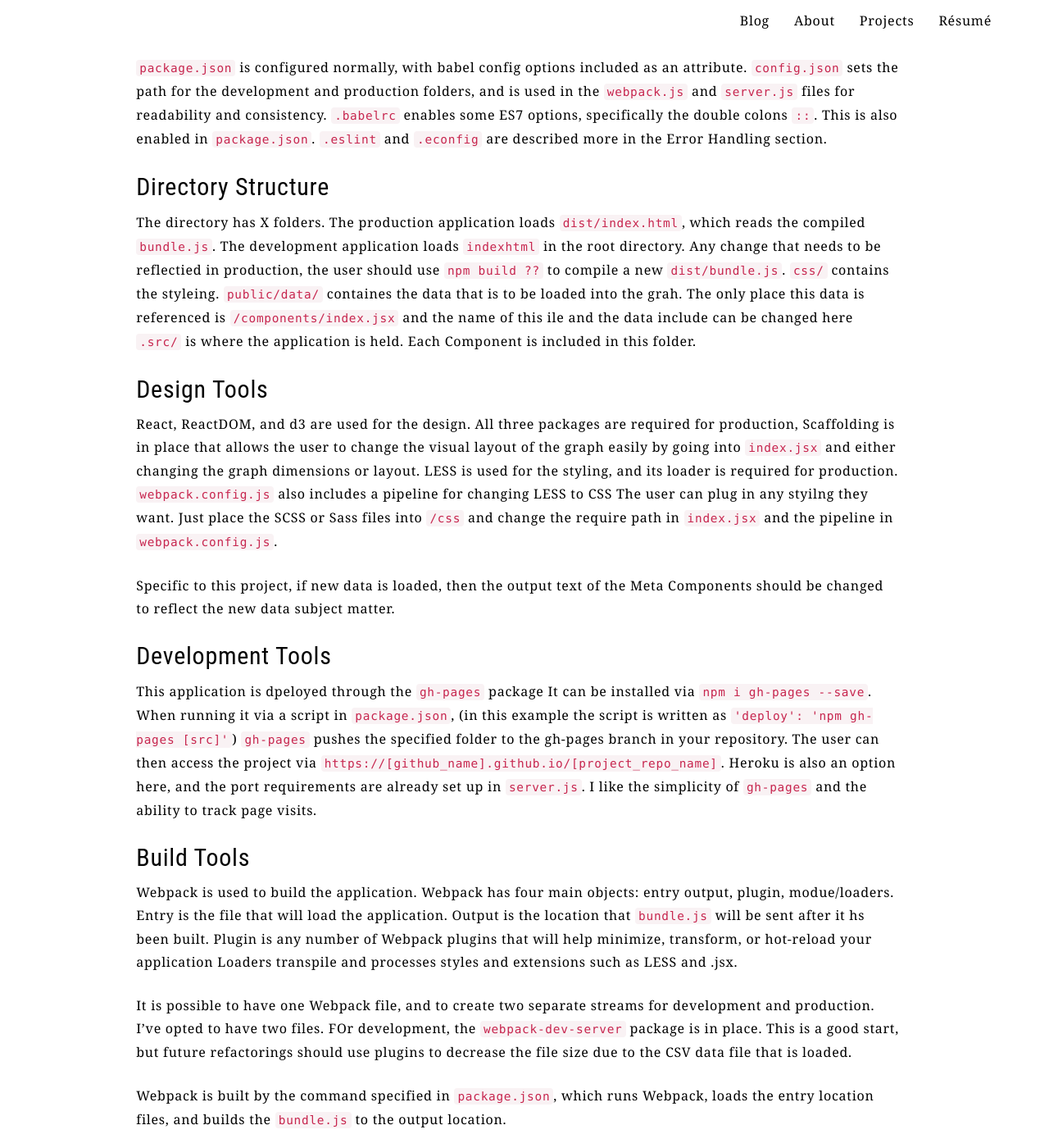
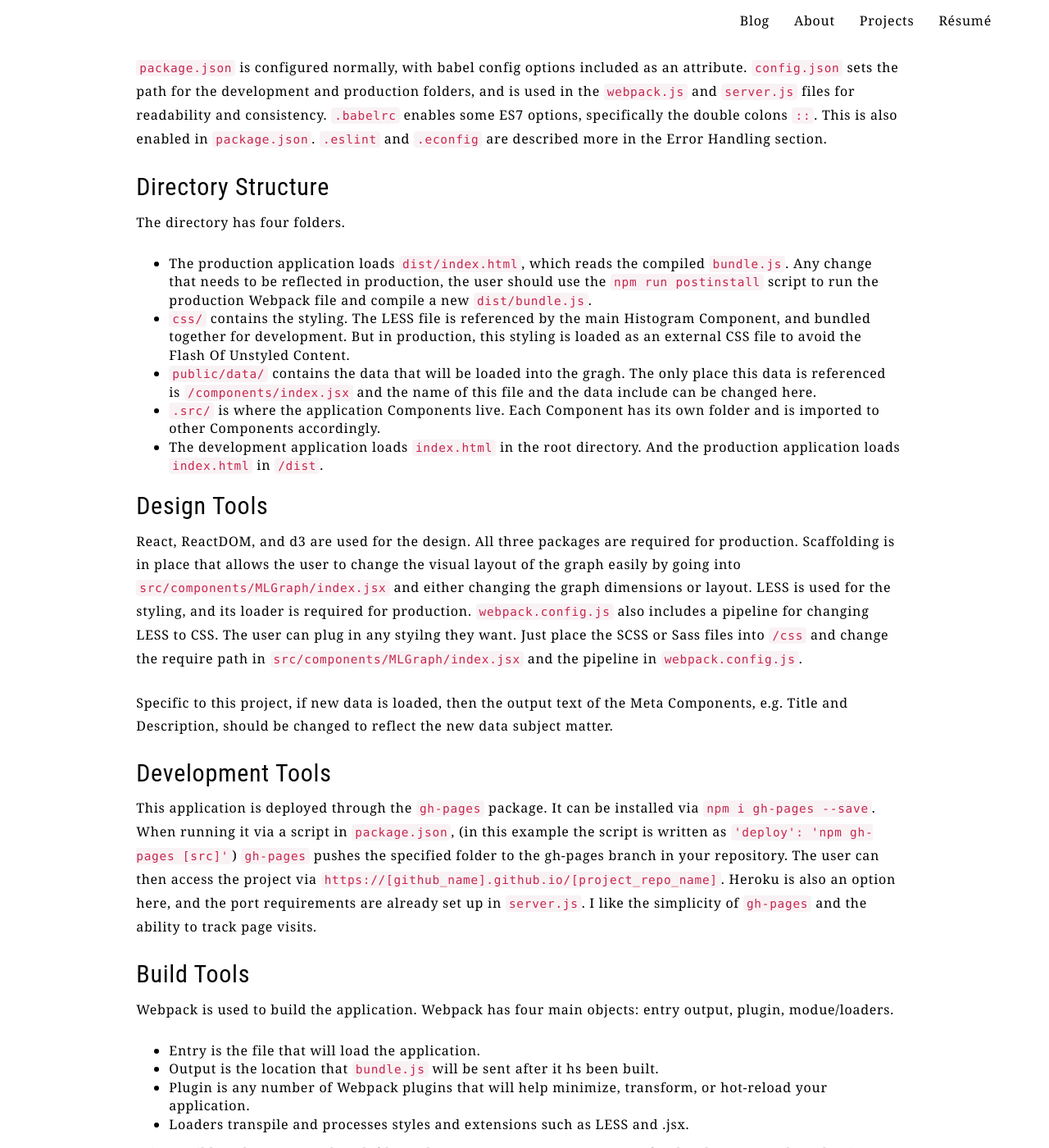
Before and after one commit to janaipakos/janaipakos.github.io, a Jekyll site: the page built from _posts/2016-04-12-scaffolding-a-react-web-application.md, in a window 1280 px wide and 1400 px high, scrolled down 340 px. Shown: the whole window at 82% size. Built offline with Jekyll 4.4.1, drawn with Linux system fonts in a browser that asks for light colours; nearby versions of some CDN libraries; some of the changed text lies outside the part shown.

Commit message:
Add blog post

```diff
--- a/_posts/2016-04-12-scaffolding-a-react-web-application.md
+++ b/_posts/2016-04-12-scaffolding-a-react-web-application.md
@@ -6,35 +6,46 @@ date: 2016-04-12
 This is the project setup and scaffolding I followed when creating a [React + d3 histogram](http://jamesanaipakos.com/react-d3-data-viz/). By following the below steps for each project, developers can organize their project not only literally with build and production pipelines, and also figuratively by creating a mental model of its working parts. The following sections discuss entities and processes your web application should contain.
 
 ## Configuration
-The included configuration files are `package.json` `.babelrc` `eslint` `.esconfig`.
+The included configuration files are `package.json`, `.babelrc`, `.eslint`, `.esconfig`.
 
 
 `package.json` is configured normally, with babel config options included as an attribute. `config.json` sets the path for the development and production folders, and is used in the `webpack.js` and `server.js` files for readability and consistency. `.babelrc` enables some ES7 options, specifically the double colons `::`. This is also enabled in `package.json`. `.eslint` and `.econfig` are described more in the Error Handling section.
 
 ## Directory Structure
 
-The directory has X folders. The production application loads `dist/index.html`, which reads the compiled `bundle.js`. The development application loads `indexhtml` in the root directory. Any change that needs to be reflectied in production, the user should use `npm build ??` to compile a new `dist/bundle.js`. `css/` contains the styleing. `public/data/` containes the data that is to be loaded into the grah. The only place this data is referenced is `/components/index.jsx` and the name of this ile and the data include can be changed here `.src/` is where the application is held. Each Component is included in this folder.
+The directory has four folders.
+- The production application loads `dist/index.html`, which reads the compiled `bundle.js`. Any change that needs to be reflected in production, the user should use the `npm run postinstall` script to run the production Webpack file and compile a new `dist/bundle.js`.
+- `css/` contains the styling. The LESS file is referenced by the main Histogram Component, and bundled together for development. But in production, this styling is loaded as an external CSS file to avoid the Flash Of Unstyled Content.
+- `public/data/` contains the data that will be loaded into the gragh. The only place this data is referenced is `/components/index.jsx` and the name of this file and the data include can be changed here.
+- `.src/` is where the application Components live. Each Component has its own folder and is imported to other Components accordingly.
+- The development application loads `index.html` in the root directory. And the production application loads `index.html` in `/dist`.
 
 ## Design Tools
-React, ReactDOM, and d3 are used for the design. All three packages are required for production, Scaffolding is in place that allows the user to change the visual layout of the graph easily by going into `index.jsx` and either changing the graph dimensions or layout. LESS is used for the styling, and its loader is required for production. `webpack.config.js` also includes a pipeline for changing LESS to CSS The user can plug in any styilng they want. Just place the SCSS or Sass files into `/css` and change the require path in `index.jsx` and the pipeline in `webpack.config.js`.
+React, ReactDOM, and d3 are used for the design. All three packages are required for production. Scaffolding is in place that allows the user to change the visual layout of the graph easily by going into `src/components/MLGraph/index.jsx` and either changing the graph dimensions or layout. LESS is used for the styling, and its loader is required for production. `webpack.config.js` also includes a pipeline for changing LESS to CSS. The user can plug in any styilng they want. Just place the SCSS or Sass files into `/css` and change the require path in `src/components/MLGraph/index.jsx` and the pipeline in `webpack.config.js`.
 
-Specific to this project, if new data is loaded, then the output text of the Meta Components should be changed to reflect the new data subject matter.
+Specific to this project, if new data is loaded, then the output text of the Meta Components, e.g. Title and Description, should be changed to reflect the new data subject matter.
 
 ## Development Tools
-This application is dpeloyed through the `gh-pages` package It can be installed via `npm i gh-pages --save`. When running it via a script in `package.json`, (in this example the script is written as `'deploy': 'npm gh-pages [src]'`) `gh-pages` pushes the specified folder to the gh-pages branch in your repository. The user can then access the project via `https://[github_name].github.io/[project_repo_name]`. Heroku is also an option here, and the port requirements are already set up in `server.js`. I like the simplicity of `gh-pages` and the ability to track page visits.
+This application is deployed through the `gh-pages` package. It can be installed via `npm i gh-pages --save`. When running it via a script in `package.json`, (in this example the script is written as `'deploy': 'npm gh-pages [src]'`) `gh-pages` pushes the specified folder to the gh-pages branch in your repository. The user can then access the project via `https://[github_name].github.io/[project_repo_name]`. Heroku is also an option here, and the port requirements are already set up in `server.js`. I like the simplicity of `gh-pages` and the ability to track page visits.
 
 ## Build Tools
-Webpack is used to build the application. Webpack has four main objects: entry output, plugin, modue/loaders. Entry is the file that will load the application. Output is the location that `bundle.js` will be sent after it hs been built. Plugin is any number of Webpack plugins that will help minimize, transform, or hot-reload your application Loaders transpile and processes styles and extensions such as LESS and .jsx.
+Webpack is used to build the application. Webpack has four main objects: entry output, plugin, modue/loaders.
+- Entry is the file that will load the application.
+- Output is the location that `bundle.js` will be sent after it hs been built.
+- Plugin is any number of Webpack plugins that will help minimize, transform, or hot-reload your application.
+- Loaders transpile and processes styles and extensions such as LESS and .jsx.
 
-It is possible to have one Webpack file, and to create two separate streams for development and production. I've opted to have two files. FOr development, the `webpack-dev-server` package is in place. This is a good start, but future refactorings should use plugins to decrease the file size due to the CSV data file that is loaded.
+It is possible to have one Webpack file, and to create two separate streams for development and production. I've opted to have two files. For development, the `webpack-dev-server` package is in place. This is a good start, but future refactorings should use plugins to decrease the file size due to the CSV data file that is loaded.
 
-Webpack is built by the command specified in `package.json`, which runs Webpack, loads the entry location files, and builds the `bundle.js` to the output location.
+Webpack is built by the `postinstall` script specified in `package.json`, which runs Webpack, loads the entry location files, and builds the `bundle.js` to the output location.
 
 ## Test Tools
 The only testing here is `.eslint`. Future refactors will include unit testing.
 
 ## Error Handling
-A linter is included for the user to run manually Change its functionality in `.eslintsettings`. Its script is set in `scripts` in `package.json`. By default, it can be run with `npm lint [folder]`.
+A linter is included for the user to run manually. Its functionality can be changed in `.eslintsettings`. As shown in `package.json`, it can be ran with `npm lint [folder]`.
 
 ## Databases
 There is no database in this release, only a loaded CSV file. Heroku can be used with a PostgreSQL database to improve the speed of loading the data.
+
+This is how I will be setting up future React + D3.js projects.
```
